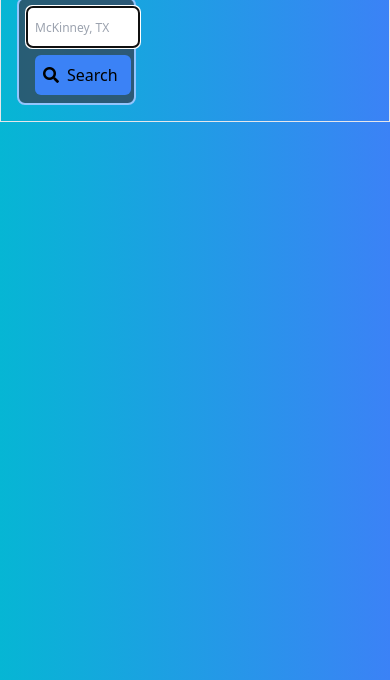
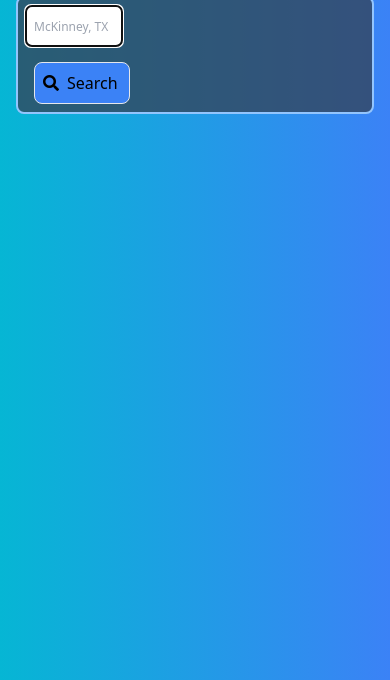
Before and after one commit to fmills89/weather-app, a website: page public/index.html in a window 390 px wide. Shown: the part 164-844 px from the top of the page. Drawn offline with nearby package versions, Linux system fonts and the light colour scheme.

Commit message:
refined responsivness

```diff
--- a/assets/app.js
+++ b/assets/app.js
@@ -131,7 +131,7 @@ var displayCityDetails = (data, city) => {
   );
 
   headerCityDateEl.textContent = city + ' (' + currentDate + ')';
-  headerCityDateEl.setAttribute('class', 'border p-4 m-4 rounded-lg');
+  headerCityDateEl.setAttribute('class', 'border p-4 m-4 rounded-lg gradient');
 
   divCityHeader.appendChild(headerCityDateEl);
   divCityHeader.appendChild(currentIcon);
--- a/public/index.html
+++ b/public/index.html
@@ -12,14 +12,14 @@
     <header class="text-center h-24 mx-h-full p-4 m-6">
         <h1 class="app-title text-5xl">Weather Dashboard</h1>
     </header>
-        <div class="flex md:flex-row border p-4">
-            <div class="w-1/3 border-2 border-blue-300 rounded-lg bg-slate-700 bg-opacity-75">
+        <div class="flex flex-wrap md:flex-row p-4">
+            <div class="w-full md:w-1/5 border-2 border-blue-300 rounded-lg bg-slate-700 bg-opacity-75">
                 <!-- <h3 class="rounded-lg bg-white bg-opacity-60 p-2 m-4">Search for a city:</h3> -->
             <form id="user-form" class=" pl-2 pt-2">
                 <!-- <div class="input-group border"> -->
                         <label for="city-name" class="form-label"></label>
-                        <input city="city" id="city" type="text" autofocus="true" class="form-input w-28 md:w-64 text-xs md:text-lg rounded-md h-10 pl-2" placeholder="McKinney, TX"/>
-                    <div class="button w-24">
+                        <input city="city" id="city" type="text" autofocus="true" class="form-input w-24 md:w-40 text-xs md:text-lg rounded-md h-10 pl-2" placeholder="McKinney, TX"/>
+                    <div class="mt-4 p-2 m-2 border rounded-lg transition ease-in-out delay-100 bg-blue-500 hover:-translate-y-1 hover:scale-110 hover:bg-indigo-500 duration-300 w-24">
                         <button type="submit" class=""><i class="fas fa-search pr-2"></i>Search</button>
                     </div>
                 <!-- </div> -->
@@ -28,7 +28,7 @@
                 </div>
             </div>
 
-            <div class="w-3/4">
+            <div class="w-full md:w-4/5">
                 <div class="md:flex-col flex">
                     <div id="city-container" class=""></div>
                 </div>
--- a/src/input-style.css
+++ b/src/input-style.css
@@ -16,7 +16,7 @@
     height: 20rem;
   }
   .button {
-    @apply p-2 m-2 rounded-md transition ease-in-out delay-100 bg-blue-500 hover:-translate-y-1 hover:scale-110 hover:bg-indigo-500 duration-300;
+    @apply p-2 m-2 rounded-md bg-gradient-to-r from-blue-500 to-indigo-500;
   }
   .img {
     @apply border border-blue-500 bg-white p-2 m-2 rounded-md;
@@ -24,4 +24,7 @@
   .card {
     @apply bg-white rounded-lg p-6 drop-shadow-xl h-full;
   }
+  .gradient {
+    @apply bg-gradient-to-r from-blue-500 to-indigo-500;
+  }
 }
```
Also changed, not shown: public/output-style.css.
